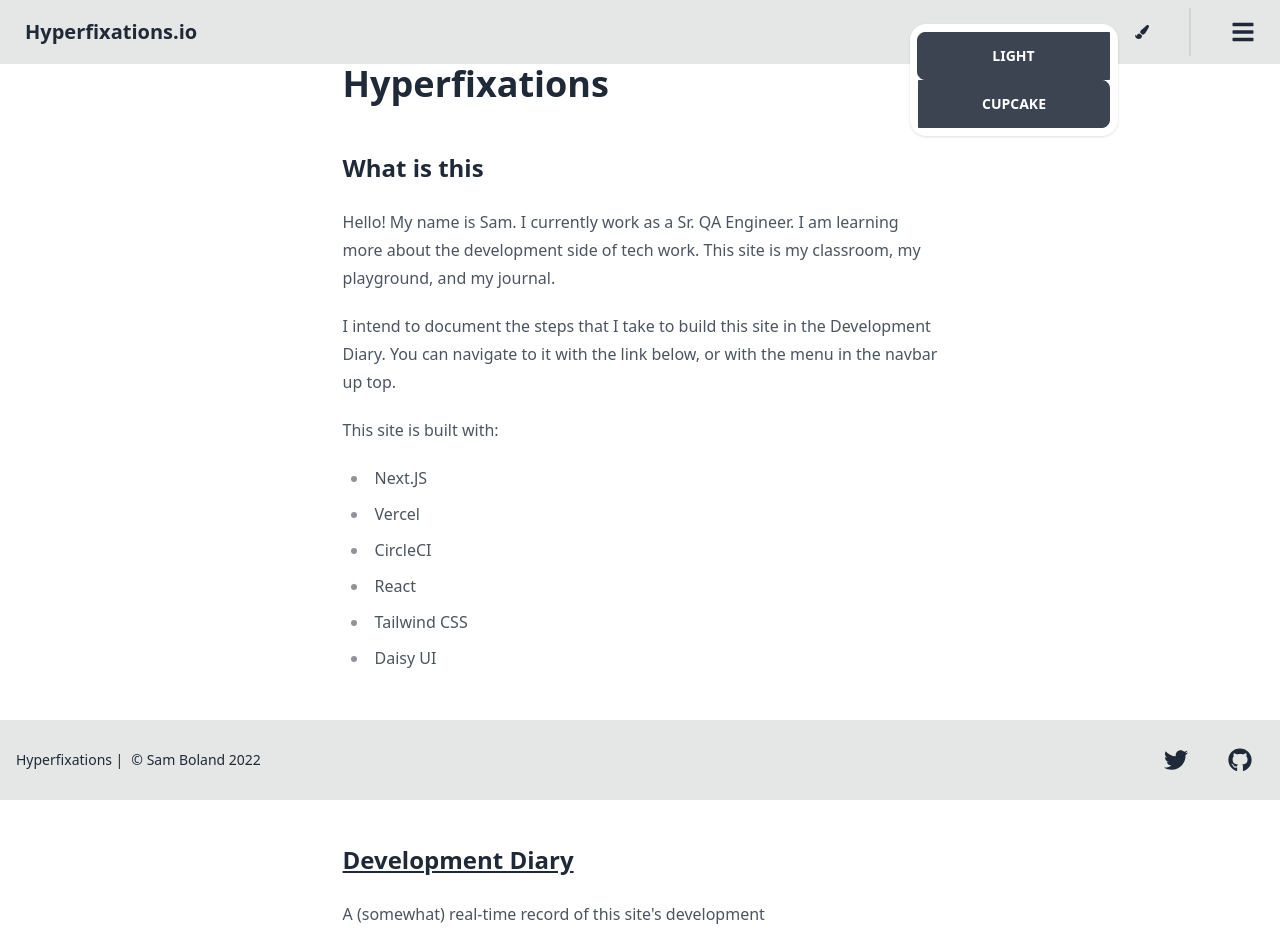
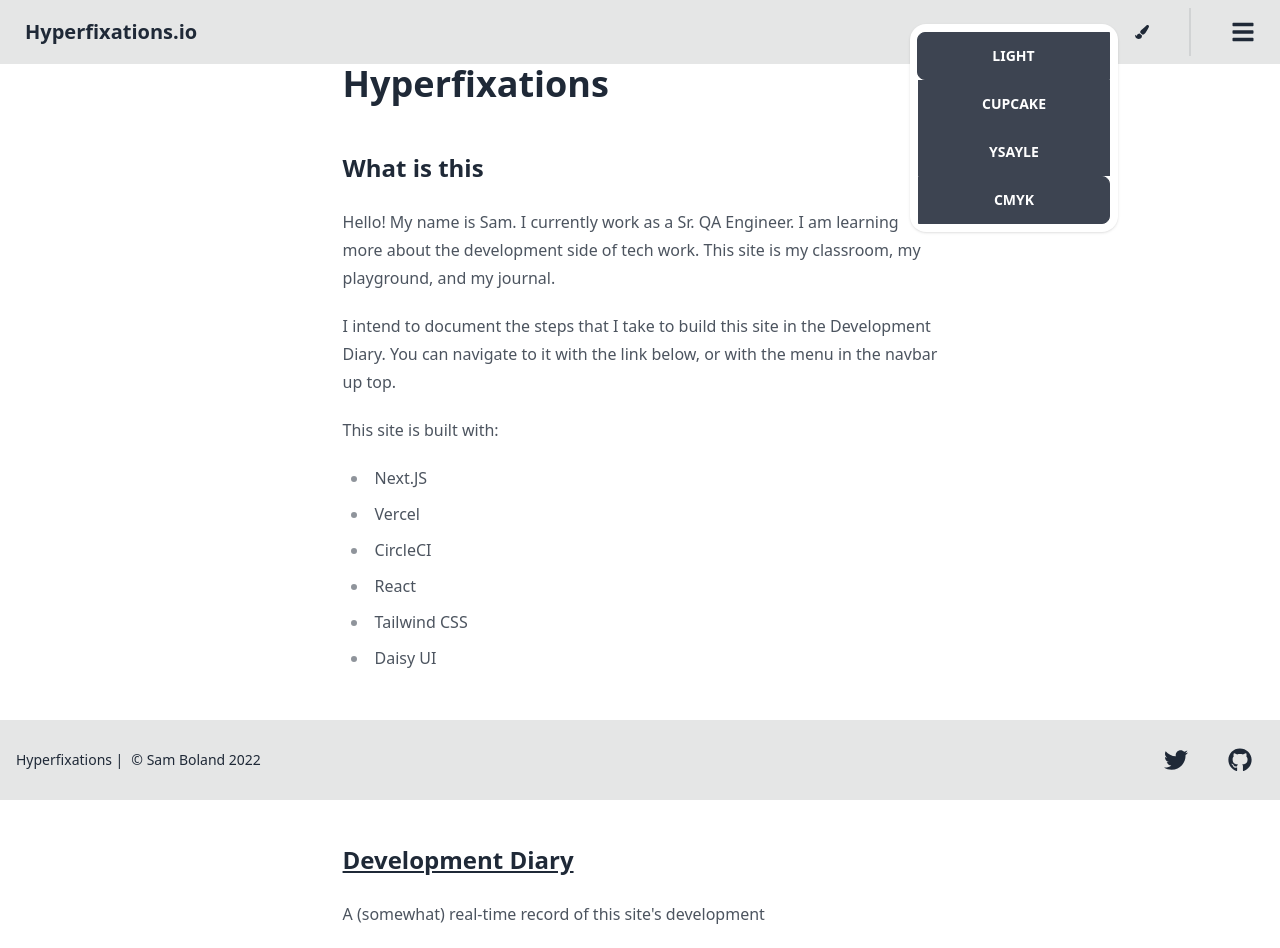
Before and after one commit to samuelboland/Hyperfixations, a Next.js app: page /about in a window 1280 px wide. Both pictures are taken after a click on the label 1142 px from the left and 32 px from the top of the page. Built offline with nearby package versions, Linux system fonts and the light colour scheme.

Commit message:
Add Ysayle and CMYK themes to picker

```diff
--- a/components/ThemeChanger.jsx
+++ b/components/ThemeChanger.jsx
@@ -20,6 +20,12 @@ const ThemeChanger = () => {
                     <li className="bg-base btn" onClick={() => setTheme('cupcake')}>
                         Cupcake
                     </li>
+                    <li className="bg-base btn" onClick={() => setTheme('ysayle')}>
+                        Ysayle
+                    </li>
+                    <li className="bg-base btn" onClick={() => setTheme('cmyk')}>
+                        CMYK
+                    </li>
                 </ul>
             </div>
         </>
--- a/tailwind.config.js
+++ b/tailwind.config.js
@@ -4,5 +4,26 @@ module.exports = {
         './components/**/*.{js,ts,jsx,tsx}',
         './lib/**/*.{js,ts,jsx,tsx}',
     ],
+    daisyui: {
+        themes: [
+            {
+                ysayle: {
+                    primary: '#33557d',
+                    secondary: '#60aec6',
+                    accent: '#617091',
+                    neutral: '#18141d',
+                    'base-100': '#e8e7ea',
+                    info: '#18141d',
+                    success: '#45945e',
+                    warning: '#c28426',
+                    error: '#f44336',
+                },
+            },
+            'light',
+            'dark',
+            'cupcake',
+            'cmyk',
+        ],
+    },
     plugins: [require('@tailwindcss/typography'), require('daisyui')],
 };
```
